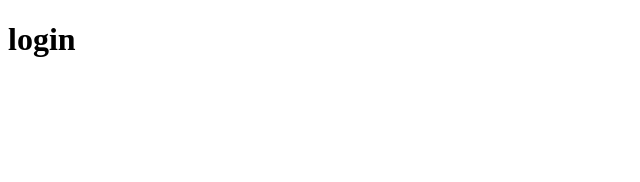
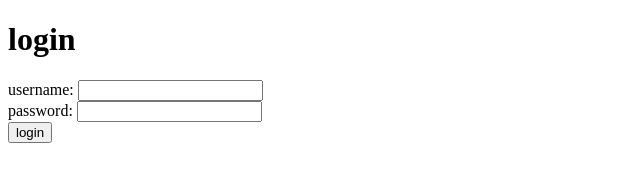
Before and after one commit to DhanushKeloth/new-repo, a plain HTML site: page index.html in a window 1280 px wide. Shown: the whole page, without its empty margins (0-640 px from the left). Drawn offline with Linux system fonts and the light colour scheme.

Commit message:
added changes

```diff
--- a/index.html
+++ b/index.html
@@ -7,5 +7,10 @@
 </head>
 <body>
     <h1>login</h1>
+    <form>
+        username: <input type="text"><br>
+        password: <input type="password"><br>
+        <input type="submit" value="login">
+    </form>
 </body>
 </html>
```
